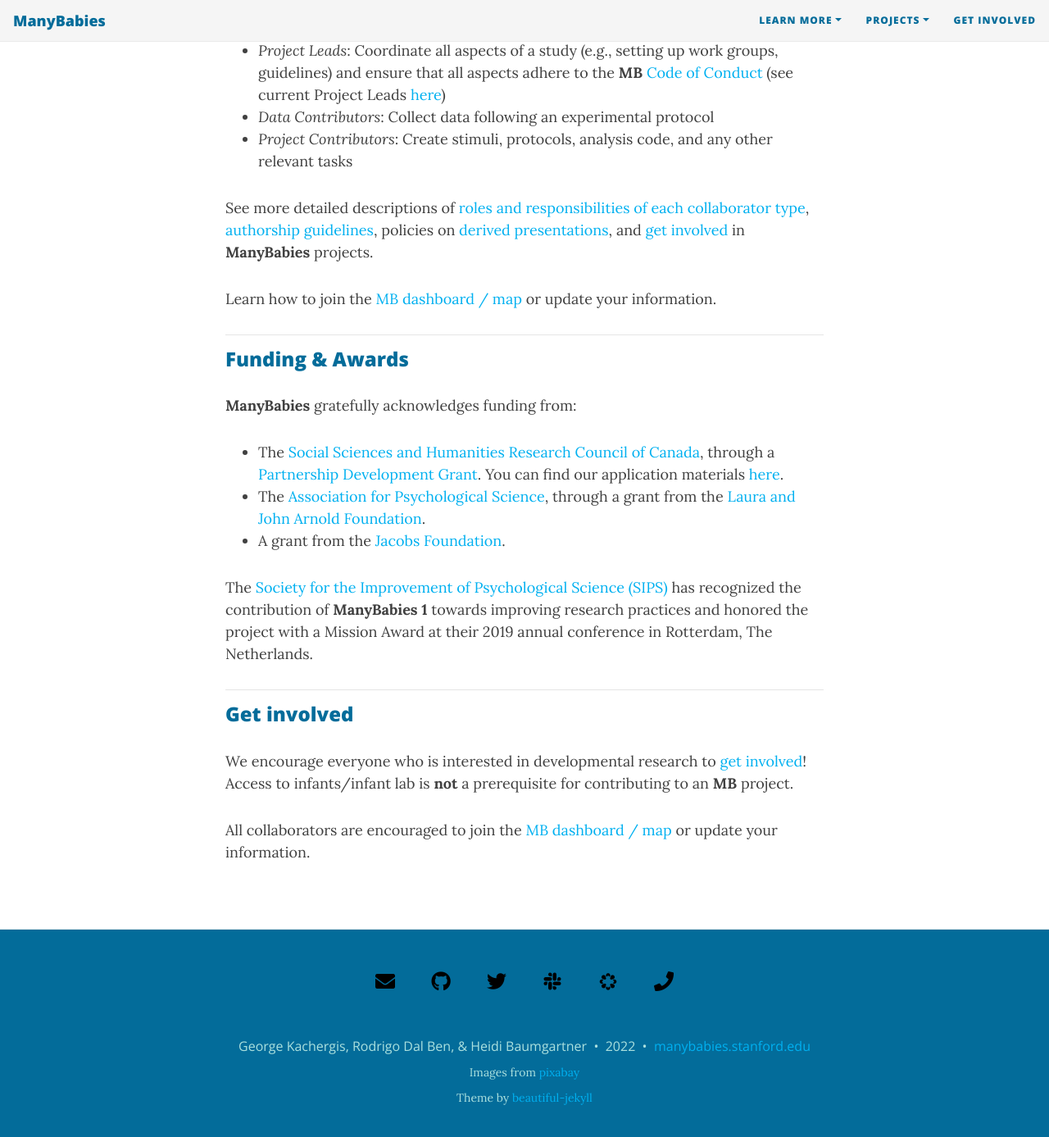
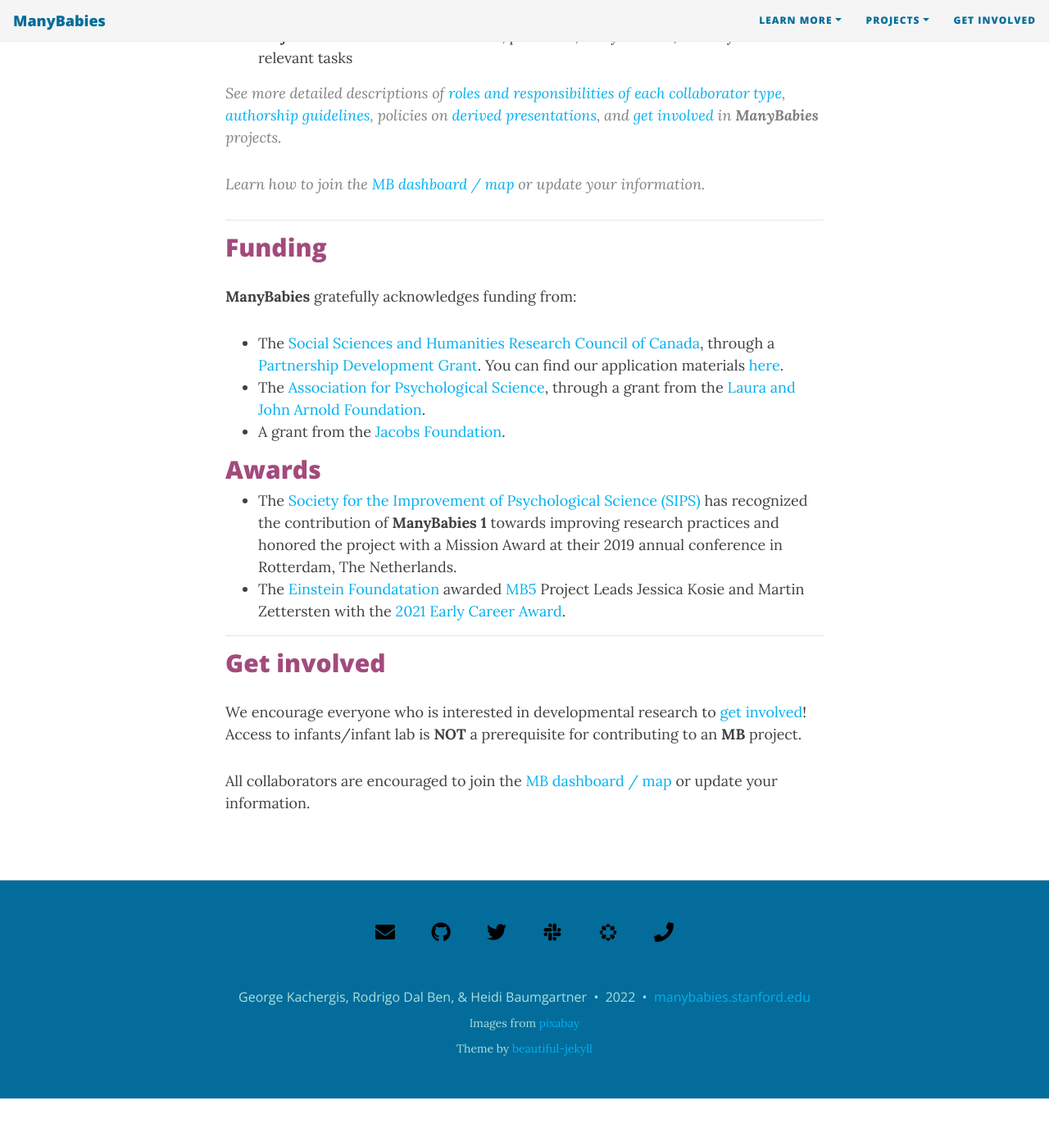
Before and after one commit to manybabies/manybabies.github.io, a Jekyll site: the page built from about.md, in a window 1280 px wide and 1400 px high, scrolled down 1998 px. Shown: the top 1387 px of the window at 82% size. Built offline with Jekyll 4.4.1, drawn with Linux system fonts in a browser that asks for light colours; nearby versions of some CDN libraries; some web fonts are replaced; after the commit the page ends 3338 px from its top, so only the background shows below that.

Commit message:
Update about.md

```diff
--- a/about.md
+++ b/about.md
@@ -24,55 +24,56 @@
 
 ***
 
-### Code of Conduct
+## Code of Conduct
 See **MB's** [Code of Conduct]({{site.baseurl}}/code_conduct/) for a full description of our pledge, standards, responsibilities, and scope.
 
 ***
 
-### Definitions and Roles
-**ManyBabies** activities are guided by the principles of:
+## Definitions and Roles
+
+### **ManyBabies** activities are guided by the principles of:
 * <b><i>Transparency</i></b>: All decisions in a **MB** project, from design to publication, are as transparent as possible
 * <b><i>Collective governance</i></b>: When possible and feasible, decisions are made jointly and transparently
 * <b><i>Inclusivity and diversity</i></b>: **MB** explicitly encourages efforts to increase diversity. This includes active applications for funding to assist laboratories from under-represented communities to participate, outreach efforts, and planning workshops
 * <b><i>Ethical research</i></b>: **MB** projects are committed to best practices and high ethical standards
 * <b><i>Respect</i></b>: Everyone agrees to a general code of conduct which ensures respectful interactions
 
-***
 
-**ManyBabies** [projects]({{site.baseurl}}/projects/) aim to test hypotheses about:
-* *Validity*: Assess the replicability, generalizability, and robustness of key findings in infancy (effect + effect size + moderators) in consensus paradigms. Note that these paradigms are not necessarily exact replications of seminal studies
-* *Theory*: Understand infant development across a wide range of ages and experiences (e.g., language and cultural background)
-* *Methods*: Quantify sources of variability across labs and establish best practices
-* *Diversity*: Increase diversity of participants, researchers, & research questions
+### **ManyBabies** [projects]({{site.baseurl}}/projects/) aim to test hypotheses about:
+* <b><i>Validity</i></b>: Assess the replicability, generalizability, and robustness of key findings in infancy (effect + effect size + moderators) in consensus paradigms. Note that these paradigms are not necessarily exact replications of seminal studies
+* <b><i>Theory</i></b>: Understand infant development across a wide range of ages and experiences (e.g., language and cultural background)
+* <b><i>Methods</i></b>: Quantify sources of variability across labs and establish best practices
+* <b><i>Diversity</i></b>: Increase diversity of participants, researchers, & research questions
 
-Learn more about our [projects]({{site.baseurl}}/projects/) and [get involved]({{site.baseurl}}/get_involved/)!
+> Learn more about our [projects]({{site.baseurl}}/projects/) and [get involved]({{site.baseurl}}/get_involved/)!
 
-***
 
-**ManyBabies** collaborators come from [40+ nations on 6 continents](https://manybabies.shinyapps.io/shiny_mb_map/). They can serve as:
-* *Governing Board Members*: Responsible for governance decisions, including decisions about funding, new projects, and other project-wide concerns (see current members [here]({{site.baseurl}}/people/))
-* *Project Leads*: Coordinate all aspects of a study (e.g., setting up work groups, guidelines) and ensure that all aspects adhere to the **MB** [Code of Conduct]({{site.baseurl}}/code_conduct/) (see current Project Leads [here]({{site.baseurl}}/get_involved/))
-* *Data Contributors*: Collect data following an experimental protocol
-* *Project Contributors*: Create stimuli, protocols, analysis code, and any other relevant tasks
+### **ManyBabies** collaborators come from [40+ nations on 6 continents](https://manybabies.shinyapps.io/shiny_mb_map/). They can serve as:
+* <b><i>Governing Board Members</i></b>: Responsible for governance decisions, including decisions about funding, new projects, and other project-wide concerns (see current members [here]({{site.baseurl}}/people/))
+* <b><i>Project Leads</i></b>: Coordinate all aspects of a study (e.g., setting up work groups, guidelines) and ensure that all aspects adhere to the **MB** [Code of Conduct]({{site.baseurl}}/code_conduct/) (see current Project Leads [here]({{site.baseurl}}/get_involved/))
+* <b><i>Data Contributors</i></b>: Collect data following an experimental protocol
+* <b><i>Project Contributors</i></b>: Create stimuli, protocols, analysis code, and any other relevant tasks
 
-See more detailed descriptions of [roles and responsibilities of each collaborator type](https://docs.google.com/document/d/1UYSevbWnBQwd_eaBe1oKkOBX-8sMsBfiPz2kwNp7Ttc/export?format=pdf), [authorship guidelines]({{site.baseurl}}/authorship/), policies on [derived presentations]({{site.baseurl}}/derived_presentations/), and [get involved]({{site.baseurl}}/get_involved/) in **ManyBabies** projects.
+> See more detailed descriptions of [roles and responsibilities of each collaborator type](https://docs.google.com/document/d/1UYSevbWnBQwd_eaBe1oKkOBX-8sMsBfiPz2kwNp7Ttc/export?format=pdf), [authorship guidelines]({{site.baseurl}}/authorship/), policies on [derived presentations]({{site.baseurl}}/derived_presentations/), and [get involved]({{site.baseurl}}/get_involved/) in **ManyBabies** projects.
 
-Learn how to join the [MB dashboard / map]({{site.baseurl}}/map/) or update your information.
+> Learn how to join the [MB dashboard / map]({{site.baseurl}}/map/) or update your information.
 
 
 ***
 
-### Funding & Awards
+## Funding
 **ManyBabies** gratefully acknowledges funding from:
 * The [Social Sciences and Humanities Research Council of Canada](https://www.sshrc-crsh.gc.ca/), through a [Partnership Development Grant](https://www.sshrc-crsh.gc.ca/funding-financement/programs-programmes/partnership_development_grants-subventions_partenariat_developpement-eng.aspx). You can find our application materials [here](https://osf.io/xavnd/).
 * The [Association for Psychological Science](https://www.psychologicalscience.org), through a grant from the [Laura and John Arnold Foundation](http://www.laaf.org/ljaf).
 * A grant from the [Jacobs Foundation](https://jacobsfoundation.org).
 
-The [Society for the Improvement of Psychological Science (SIPS)](https://improvingpsych.org) has recognized the contribution of **ManyBabies 1** towards improving research practices and honored the project with a Mission Award at their 2019 annual conference in Rotterdam, The Netherlands.
+## Awards
+* The [Society for the Improvement of Psychological Science (SIPS)](https://improvingpsych.org) has recognized the contribution of **ManyBabies 1** towards improving research practices and honored the project with a Mission Award at their 2019 annual conference in Rotterdam, The Netherlands.
+* The [Einstein Foundatation](https://www.einsteinfoundation.de/index.php?id=1&L=1) awarded [MB5]({{site.baseurl}}/MB5/) Project Leads Jessica Kosie and Martin Zettersten with the [2021 Early Career Award](https://www.einsteinfoundation.de/en/award/recipients/manybabies5/).
 
 ***
 
-### Get involved
-We encourage everyone who is interested in developmental research to [get involved]({{site.baseurl}}/get_involved/)! Access to infants/infant lab is **not** a prerequisite for contributing to an **MB** project.
+## Get involved
+We encourage everyone who is interested in developmental research to [get involved]({{site.baseurl}}/get_involved/)! Access to infants/infant lab is **NOT** a prerequisite for contributing to an **MB** project.
 
 All collaborators are encouraged to join the [MB dashboard / map]({{site.baseurl}}/map/) or update your information.
```
